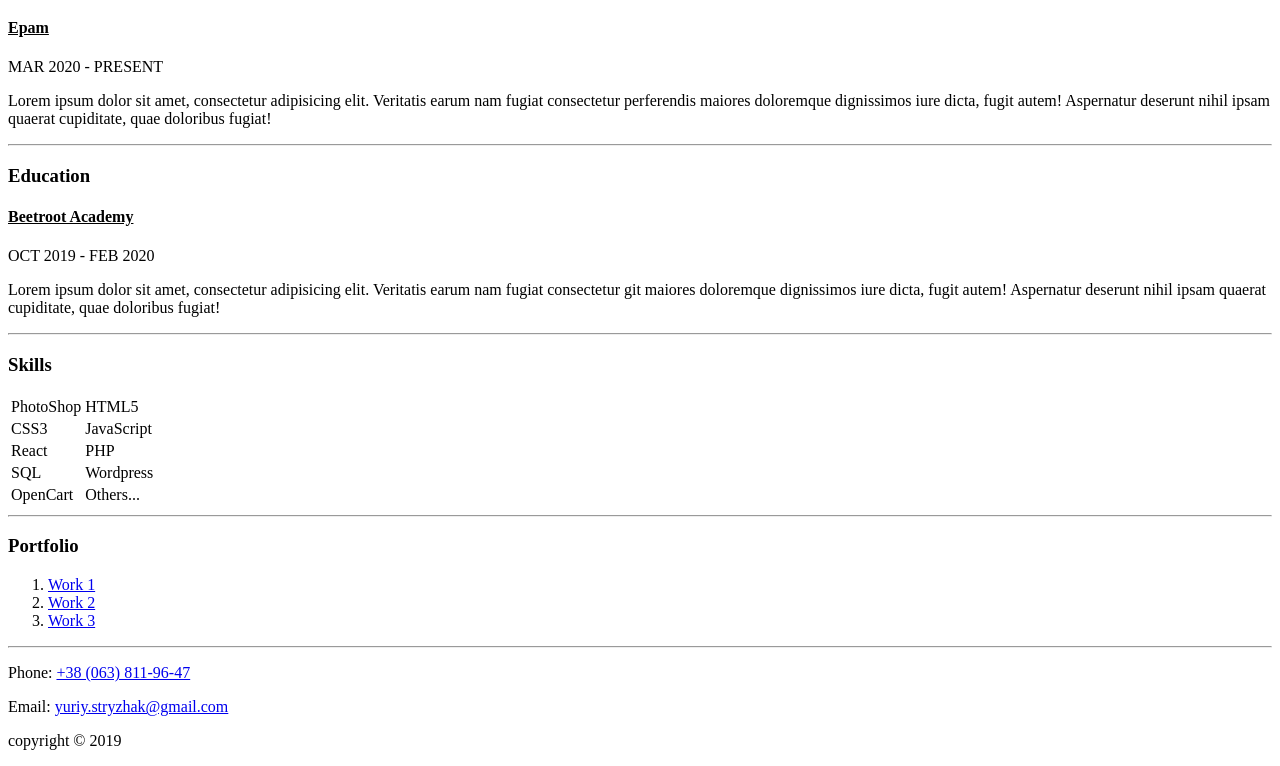
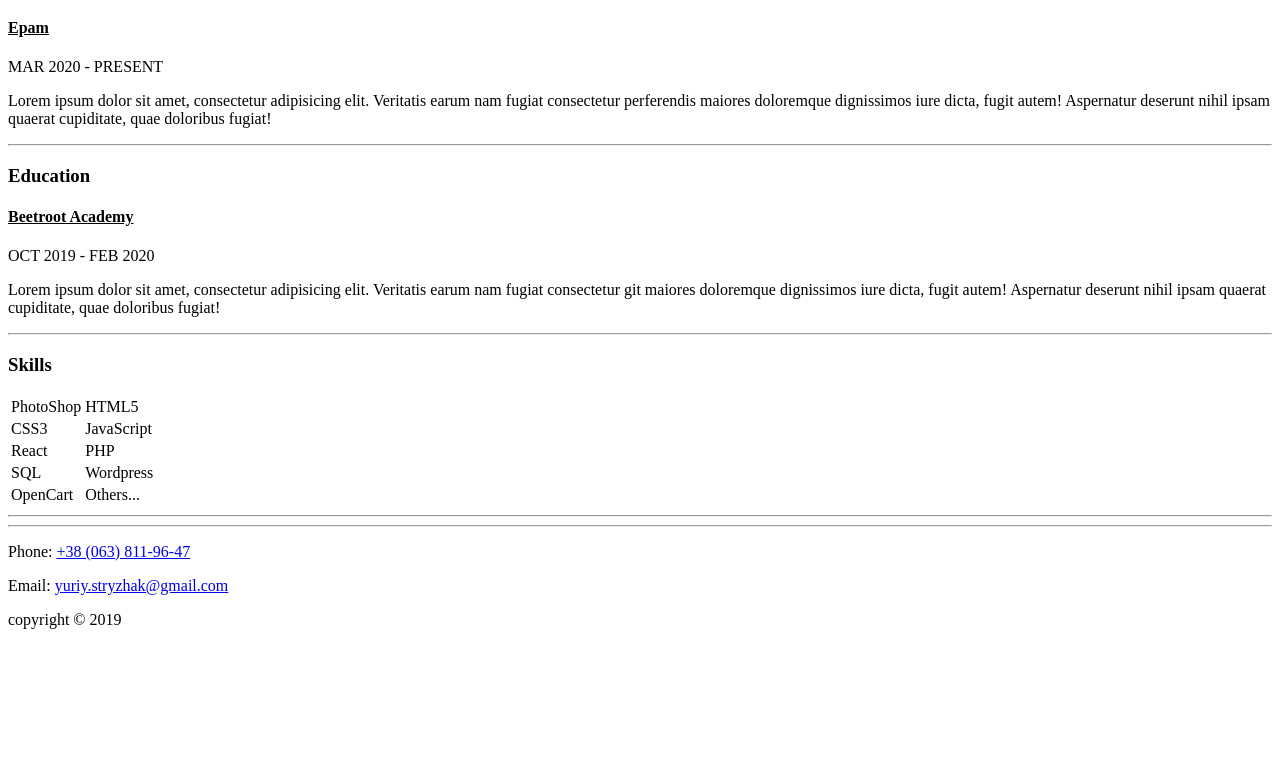
Before and after one commit to Skvibs/my-cv, a plain HTML site: page index.html in a window 1280 px wide. Shown: the part 1062-1828 px from the top of the page. After the commit the page ends 1707 px from the top, so only its background shows below. Drawn offline with Linux system fonts and the light colour scheme.

Commit message:
Some edit

```diff
--- a/index.html
+++ b/index.html
@@ -95,14 +95,7 @@
 			</table>
 		</section>
 		<hr>
-		<section>
-			<h3>Portfolio</h3>
-			<ol>
-				<li><a href="https://skvibs.github.io/my-work1/">Work 1</a></li>
-				<li><a href="https://skvibs.github.io/my-work2/">Work 2</a></li>
-				<li><a href="https://skvibs.github.io/my-work3/">Work 3</a></li>
-			</ol>
-		</section>
+
 	</main>
 	<hr>
 	<footer>
```
